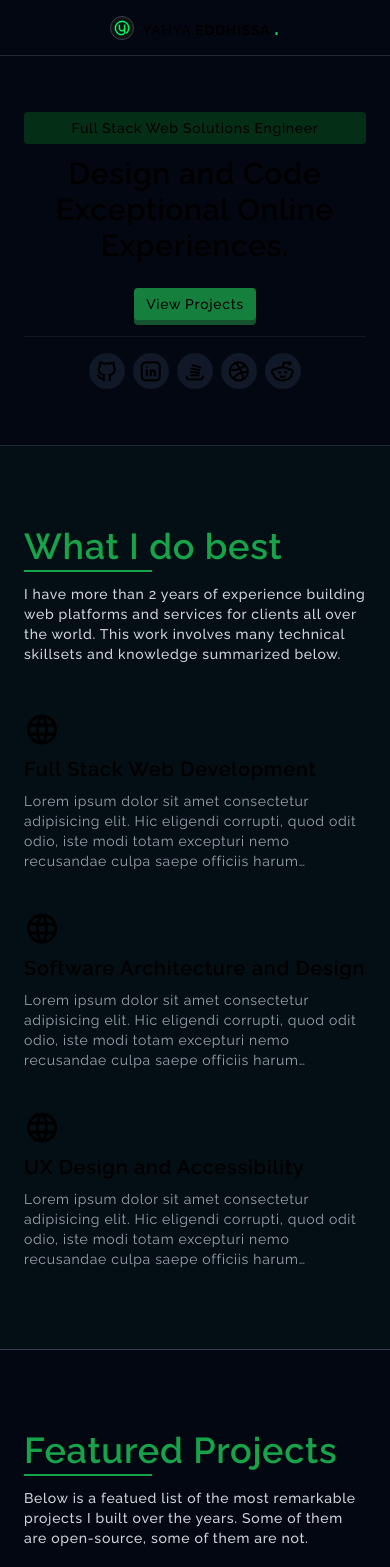
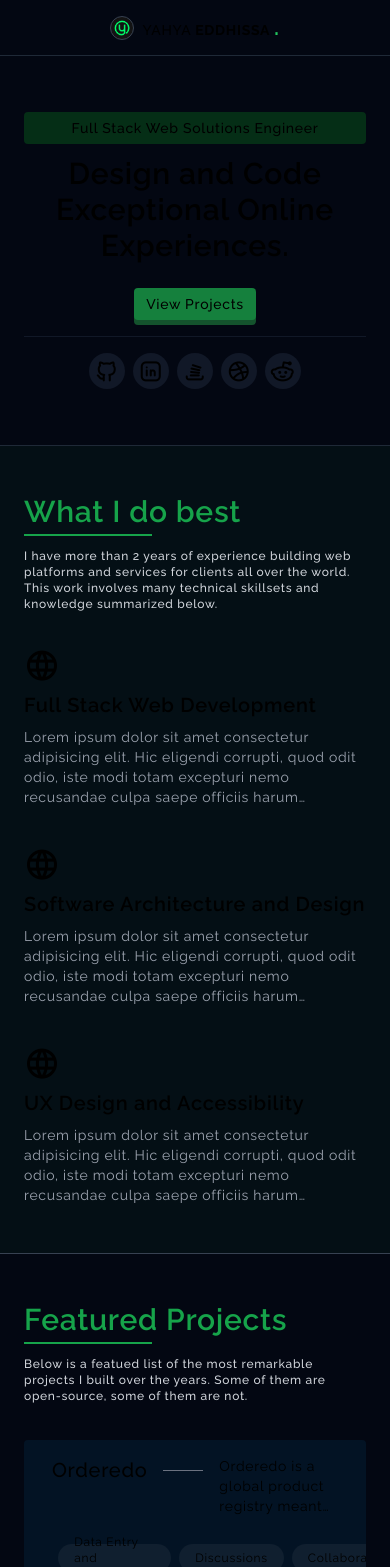
Before and after one commit to yahyaeddhissa/yahyaeddhissa.vercel.app, a Next.js app: page / in a window 390 px wide. Shown: the top 1567 px of the page. Built offline with nearby package versions, Linux system fonts and the light colour scheme.

Commit message:
Made section titles and descriptions responsive and dynamic

```diff
--- a/src/app/page.tsx
+++ b/src/app/page.tsx
@@ -68,18 +68,12 @@ export default function Home() {
         </div>
       </div>
       <main>
-        <Section>
-          <div className="mb-3">
-            <h3 className="text-4xl font-semibold text-green-600 mb-1">
-              What I do best
-            </h3>
-            <div className="h-0 w-32 border-t-2 border-green-600" />
-          </div>
-          <p className="text-gray-300 mb-12">
-            I have more than 2 years of experience building web platforms and
+        <Section
+          title="What I do best"
+          description="I have more than 2 years of experience building web platforms and
             services for clients all over the world. This work involves many
-            technical skillsets and knowledge summarized below.
-          </p>
+            technical skillsets and knowledge summarized below."
+        >
           <div className="grid md:grid-cols-3 gap-10">
             <Skill
               title="Full Stack Web Development"
@@ -95,17 +89,11 @@ export default function Home() {
             />
           </div>
         </Section>
-        <Section>
-          <div className="mb-3">
-            <h3 className="text-4xl font-semibold text-green-600 mb-1">
-              Featured Projects
-            </h3>
-            <div className="h-0 w-32 border-t-2 border-green-600" />
-          </div>
-          <p className="text-gray-300 mb-12">
-            Below is a featued list of the most remarkable projects I built over
-            the years. Some of them are open-source, some of them are not.
-          </p>
+        <Section
+          title="Featured Projects"
+          description="Below is a featued list of the most remarkable projects I built over
+            the years. Some of them are open-source, some of them are not."
+        >
           <div className="grid md:grid-cols-2 gap-5">
             <Project
               title="Orderedo"
@@ -142,17 +130,11 @@ export default function Home() {
             <Button>Contact Me</Button>
           </div>
         </Section>
-        <Section>
-          <div className="mb-3">
-            <h3 className="text-4xl font-semibold text-green-600 mb-1">
-              Latest Blog Posts
-            </h3>
-            <div className="h-0 w-32 border-t-2 border-green-600" />
-          </div>
-          <p className="text-gray-300 mb-12">
-            Below is a featued list of the most remarkable projects I built over
-            the years. Some of them are open-source, some of them are not.
-          </p>
+        <Section
+          title="Latest Blog Posts"
+          description="Below is a featued list of the most remarkable projects I built over
+            the years. Some of them are open-source, some of them are not."
+        >
           <div className="grid md:grid-cols-2 gap-5">
             <BlogPost
               tags={["Typescript"]}
--- a/src/app/section.tsx
+++ b/src/app/section.tsx
@@ -1,8 +1,25 @@
 import { PropsWithChildren } from "react";
 
-export function Section({ children }: PropsWithChildren) {
+export function Section({
+  title,
+  description,
+  children,
+}: PropsWithChildren<any>) {
   return (
-    <section className="md:px-24 px-6 py-20 odd:bg-green-600 odd:bg-opacity-5 border-b border-gray-700">
+    <section className="md:px-24 px-6 md:py-20 py-12 odd:bg-green-600 odd:bg-opacity-5 border-b border-gray-700">
+      {title && (
+        <div className="mb-3">
+          <h3 className="md:text-4xl text-3xl font-semibold text-green-600 mb-1">
+            {title}
+          </h3>
+          <div className="h-0 w-32 border-t-2 border-green-600" />
+        </div>
+      )}
+      {description && (
+        <p className="text-gray-300 md:mb-12 mb-9 text-xs md:text-sm">
+          {description}
+        </p>
+      )}
       {children}
     </section>
   );
```
